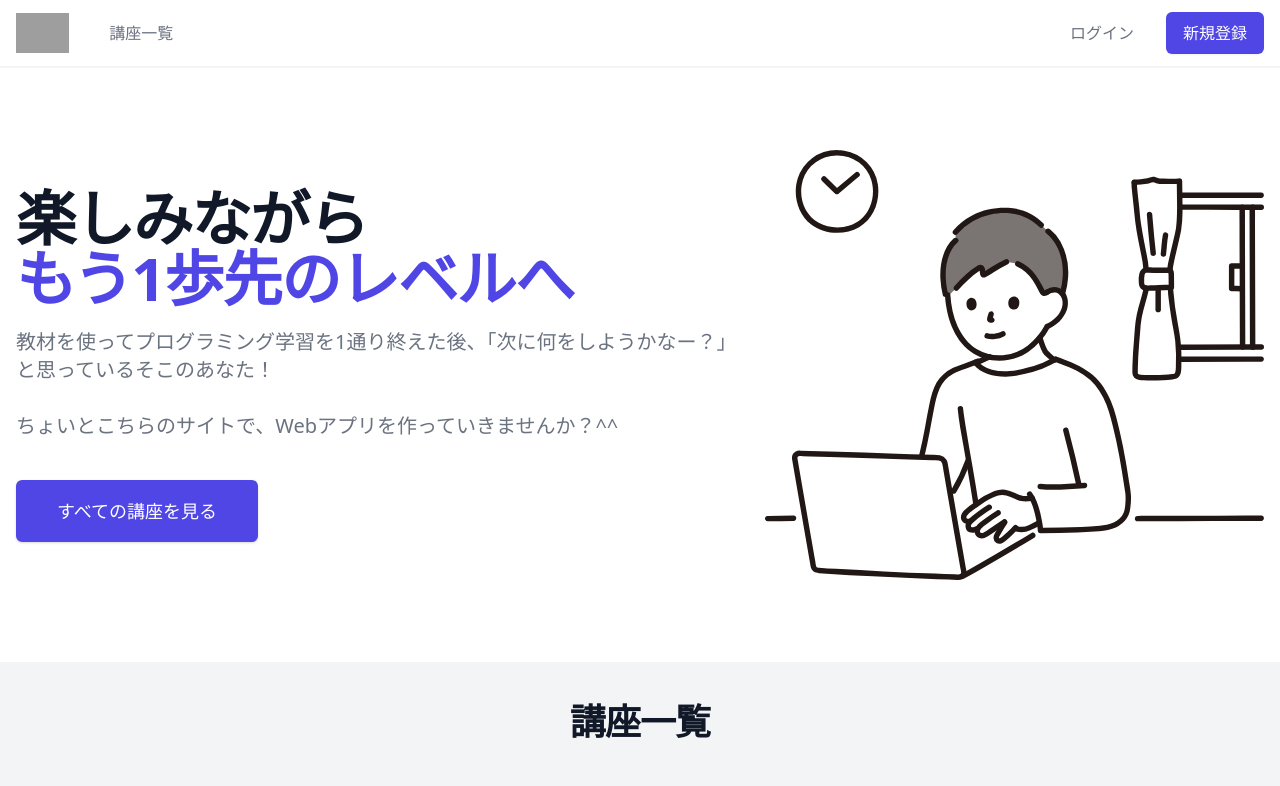
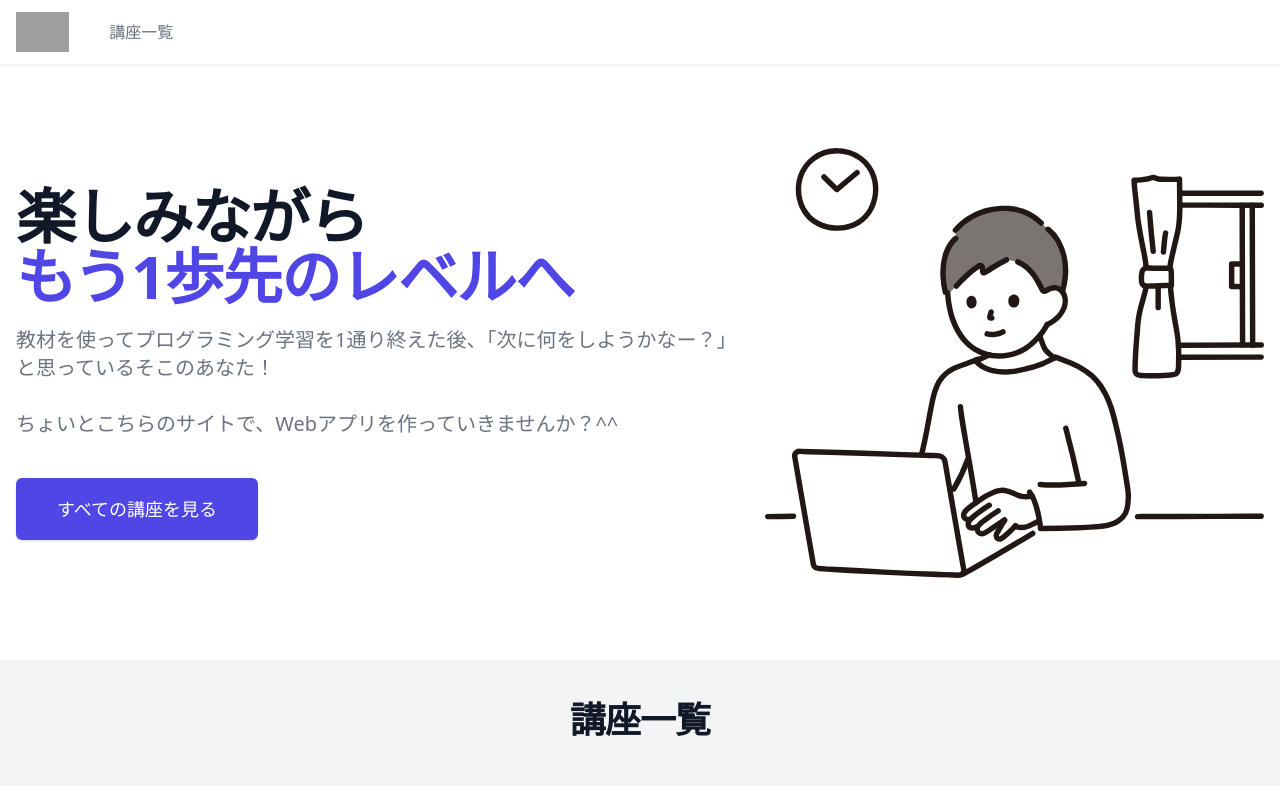
Before and after one commit to tsuyopon-xyz/headless-fb-next-lms-for-students, a Next.js app: page / in a window 1280 px wide. Shown: the top 786 px of the page. Built offline with nearby package versions, Linux system fonts and the light colour scheme; grey boxes are pictures that could not be loaded; what @tailwindcss/typography would draw is missing.

Commit message:
Hide signup/signin buttons in Header for all users. They can complete lesson even if they are not signed in.

```diff
--- a/src/components/common/Header.tsx
+++ b/src/components/common/Header.tsx
@@ -1,22 +1,7 @@
 import React, { Fragment, VFC } from 'react';
 import Link from 'next/link';
 import { Popover, Transition } from '@headlessui/react';
-import {
-  BookOpenIcon,
-  BookmarkAltIcon,
-  CalendarIcon,
-  ChartBarIcon,
-  CursorClickIcon,
-  MenuIcon,
-  PhoneIcon,
-  PlayIcon,
-  RefreshIcon,
-  ShieldCheckIcon,
-  SupportIcon,
-  ViewGridIcon,
-  XIcon,
-} from '@heroicons/react/outline';
-import { ChevronDownIcon } from '@heroicons/react/solid';
+import { BookOpenIcon, MenuIcon, XIcon } from '@heroicons/react/outline';
 
 const menus = [
   {
@@ -52,6 +37,7 @@ export const Header: VFC = () => {
               ))}
             </nav>
           </div>
+
           <div className="-mr-2 -my-2 md:hidden">
             <Popover.Button className="bg-white rounded-md p-2 inline-flex items-center justify-center text-gray-400 hover:text-gray-500 hover:bg-gray-100 focus:outline-none focus:ring-2 focus:ring-inset focus:ring-indigo-500">
               <span className="sr-only">Open menu</span>
@@ -59,7 +45,8 @@ export const Header: VFC = () => {
             </Popover.Button>
           </div>
 
-          <div className="hidden md:flex items-center justify-end md:flex-1 lg:w-0">
+          {/* 認証機能は一旦無しにして、ログインユーザーでなくても、学習記録を残せるようにする */}
+          {/* <div className="hidden md:flex items-center justify-end md:flex-1 lg:w-0">
             <Link href="/signin">
               <a className="whitespace-nowrap text-base font-medium text-gray-500 hover:text-gray-900">
                 ログイン
@@ -70,7 +57,7 @@ export const Header: VFC = () => {
                 新規登録
               </a>
             </Link>
-          </div>
+          </div> */}
         </div>
       </div>
 
@@ -126,7 +113,8 @@ export const Header: VFC = () => {
                   </nav>
                 </div>
               </div>
-              <div className="py-6 px-5 space-y-6">
+              {/* 認証機能は一旦無しにして、ログインユーザーでなくても、学習記録を残せるようにする */}
+              {/* <div className="py-6 px-5 space-y-6">
                 <div>
                   <Link href="#">
                     <a
@@ -148,7 +136,7 @@ export const Header: VFC = () => {
                     </Link>
                   </p>
                 </div>
-              </div>
+              </div> */}
             </div>
           )}
         </Popover.Panel>
```
